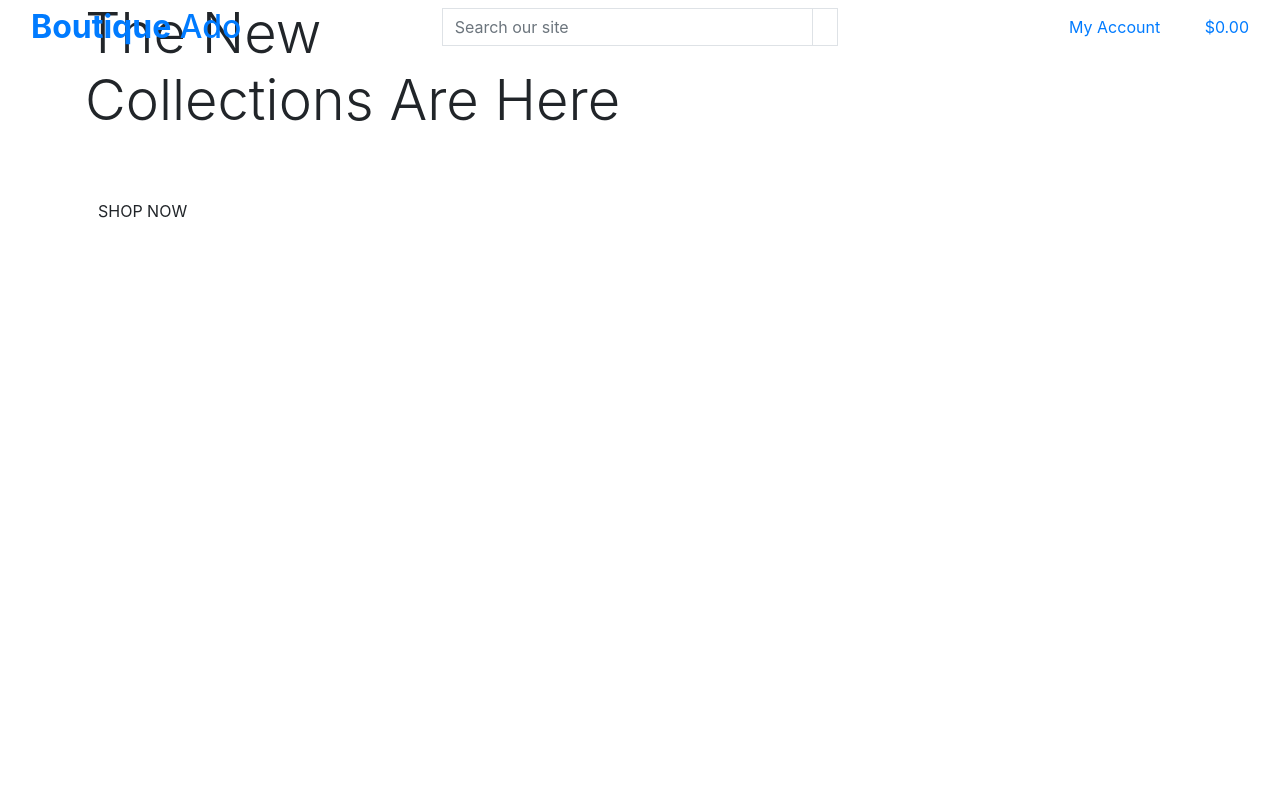
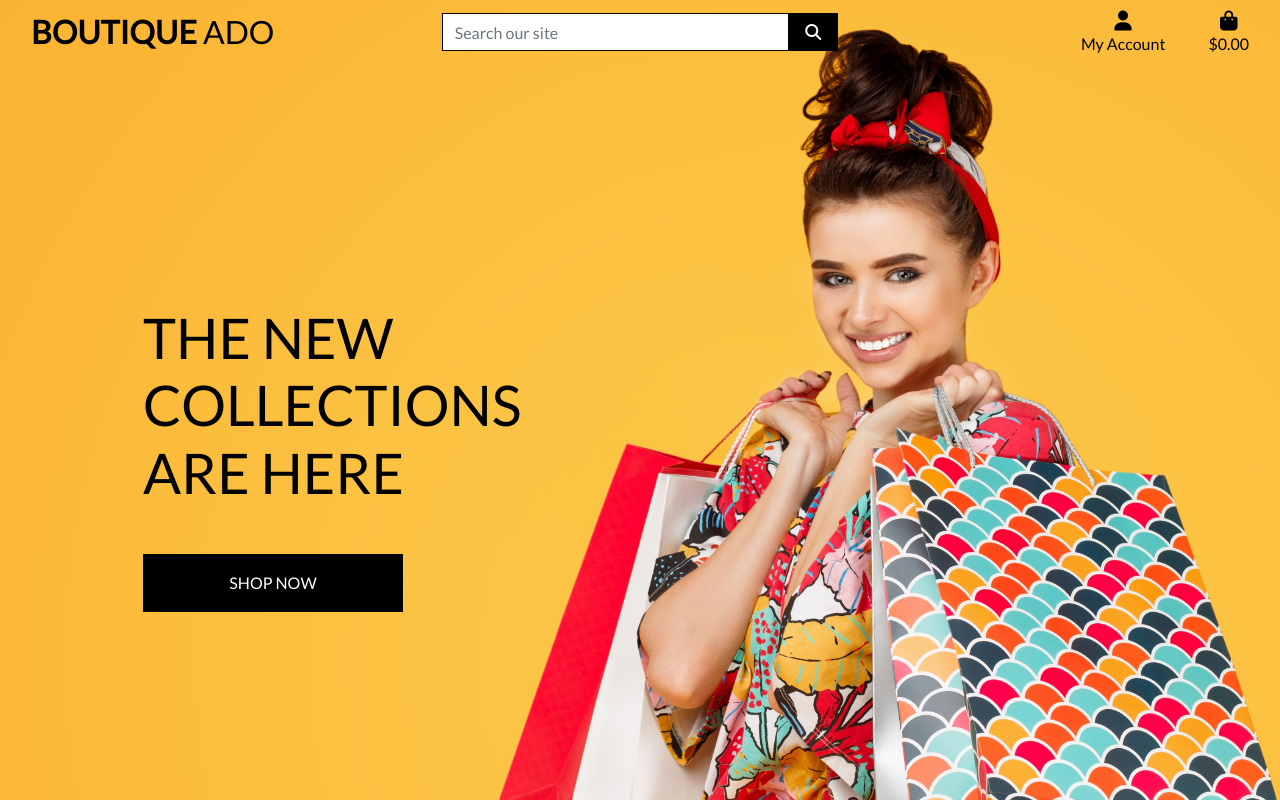
Before and after one commit to bramrodrigo89/boutique_ado_v1, a Django app: page / in a window 1280 px wide. Run offline with Django 3.2, Linux system fonts and the light colour scheme; some libraries are stand-ins or nearby versions.

Commit message:
added background image and css

```diff
--- /dev/null
+++ b/static/css/base.css
@@ -0,0 +1,81 @@
+html {
+    height: 100%;
+}
+
+body {
+    background: url('/media/homepage_background_cropped.jpg') no-repeat center center fixed;
+    background-size: cover;
+    height: calc(100vh - 164px);
+    color: #555;
+    font-family: 'Lato';
+}
+
+/* From Bulma */
+.icon {
+    align-items: center;
+    display: inline-flex;
+    justify-content: center;
+    height: 1.5rem;
+    width: 1.5rem;
+}
+
+.logo-font {
+    text-transform: uppercase;
+}
+
+.main-logo-link {
+    width: fit-content;
+}
+
+.shop-now-button {
+    background: black;
+    color: white;
+    min-width: 260px;
+}
+
+.btn-black {
+    background: black;
+    color: white;
+}
+
+.shop-now-button:hover,
+.shop-now-button:active,
+.shop-now-button:focus,
+.btn-black:hover,
+.btn-black:active,
+.btn-black:focus {
+    background: #222;
+    color: white;
+}
+
+.text-black {
+    color: #000 !important;
+}
+
+.border-black {
+    border: 1px solid black !important;
+}
+
+/* -------------------------------- Media Queries */
+
+/* Slightly larger container on xl screens */
+@media (min-width: 1200px) {
+  .container {
+    max-width: 80%;
+  }
+}
+
+/* fixed top navbar only on medium and up */
+@media (min-width: 992px) {
+    .fixed-top-desktop-only {
+        position: fixed;
+        top: 0;
+        right: 0;
+        left: 0;
+        z-index: 1030;
+    }
+
+    .header-container {
+        padding-top: 164px;
+    }
+}
--- a/templates/base.html
+++ b/templates/base.html
@@ -14,6 +14,8 @@
 
     {% block corecss %}
     <link rel="stylesheet" href="https://stackpath.bootstrapcdn.com/bootstrap/4.5.0/css/bootstrap.min.css" integrity="sha384-9aIt2nRpC12Uk9gS9baDl411NQApFmC26EwAOH8WgZl5MYYxFfc+NcPb1dKGj7Sk" crossorigin="anonymous">
+    <link rel="stylesheet" href="https://fonts.googleapis.com/css?family=Lato&display=swap">
+    <link rel="stylesheet" href="{% static 'css/base.css' %}">
     {% endblock %}
 
     {% block extra_css %}
@@ -23,6 +25,7 @@
     <script src="https://code.jquery.com/jquery-3.5.1.slim.min.js" integrity="sha384-DfXdz2htPH0lsSSs5nCTpuj/zy4C+OGpamoFVy38MVBnE+IbbVYUew+OrCXaRkfj" crossorigin="anonymous"></script>
     <script src="https://cdn.jsdelivr.net/npm/popper.js@1.16.0/dist/umd/popper.min.js" integrity="sha384-Q6E9RHvbIyZFJoft+2mJbHaEWldlvI9IOYy5n3zV9zzTtmI3UksdQRVvoxMfooAo" crossorigin="anonymous"></script>
     <script src="https://stackpath.bootstrapcdn.com/bootstrap/4.5.0/js/bootstrap.min.js" integrity="sha384-OgVRvuATP1z7JjHLkuOU7Xw704+h835Lr+6QL9UvYjZE3Ipu6Tp75j7Bh/kR0JKI" crossorigin="anonymous"></script>
+    <script src="https://kit.fontawesome.com/e9c73d7092.js" crossorigin="anonymous"></script>
     {% endblock %}
 
     {% block extra_js %}
@@ -32,7 +35,7 @@
   </head>
   <body>
     <header class="container-fluid fixed-top">
-        <div class="row">
+        <div id="topnav" class="row">
             <div class="col-12 col-lg-4 my-auto py-1 py-lg-0 text-center text-lg-left">
                 <a href="{% url 'home' %}" class="nav-link main-logo-link">
                     <h2 class="logo-font text-black my-0"><strong>Boutique</strong> Ado</h2>
```
Also changed, not shown: media/homepage_background_cropped.jpg (added).
